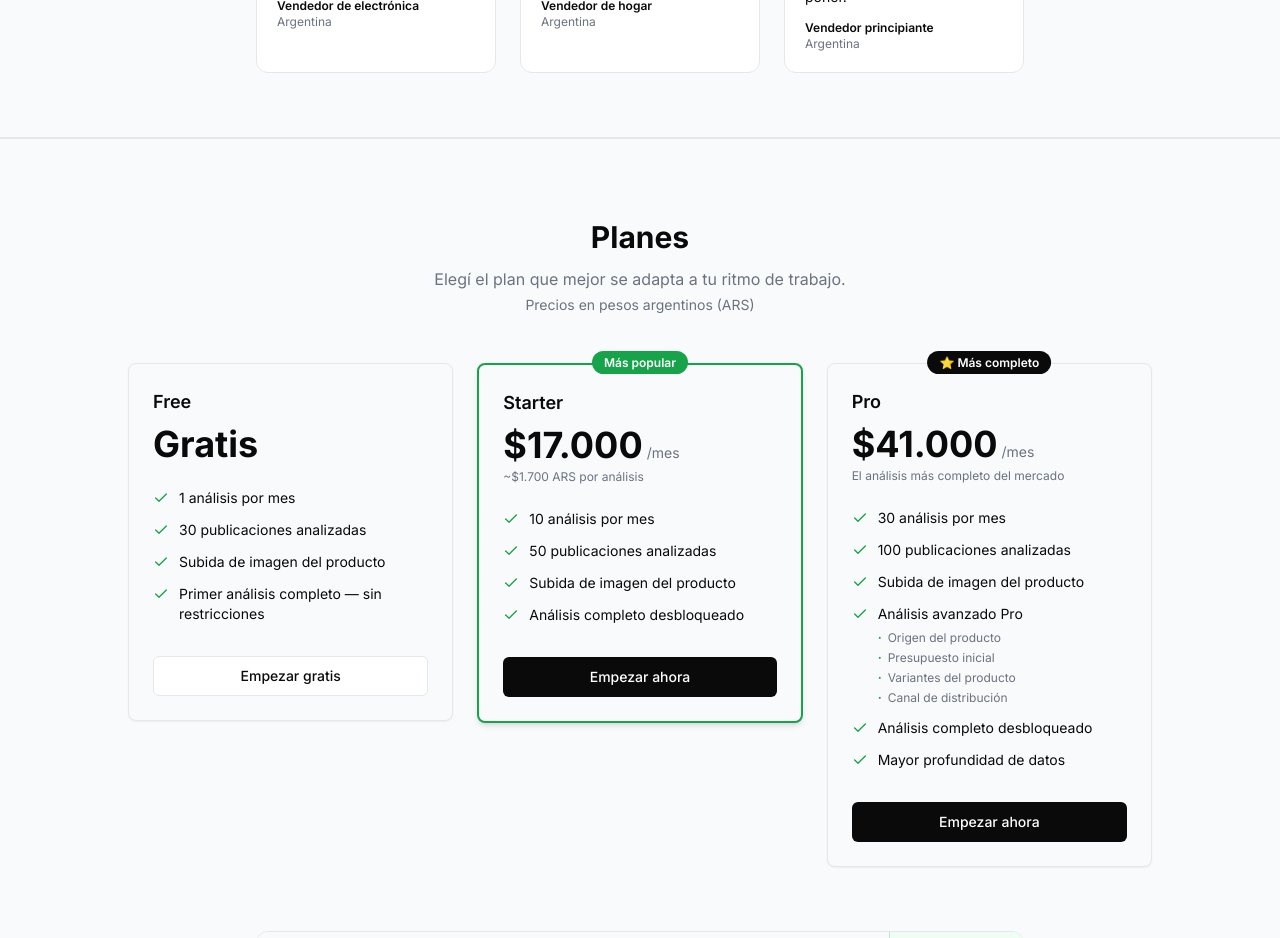
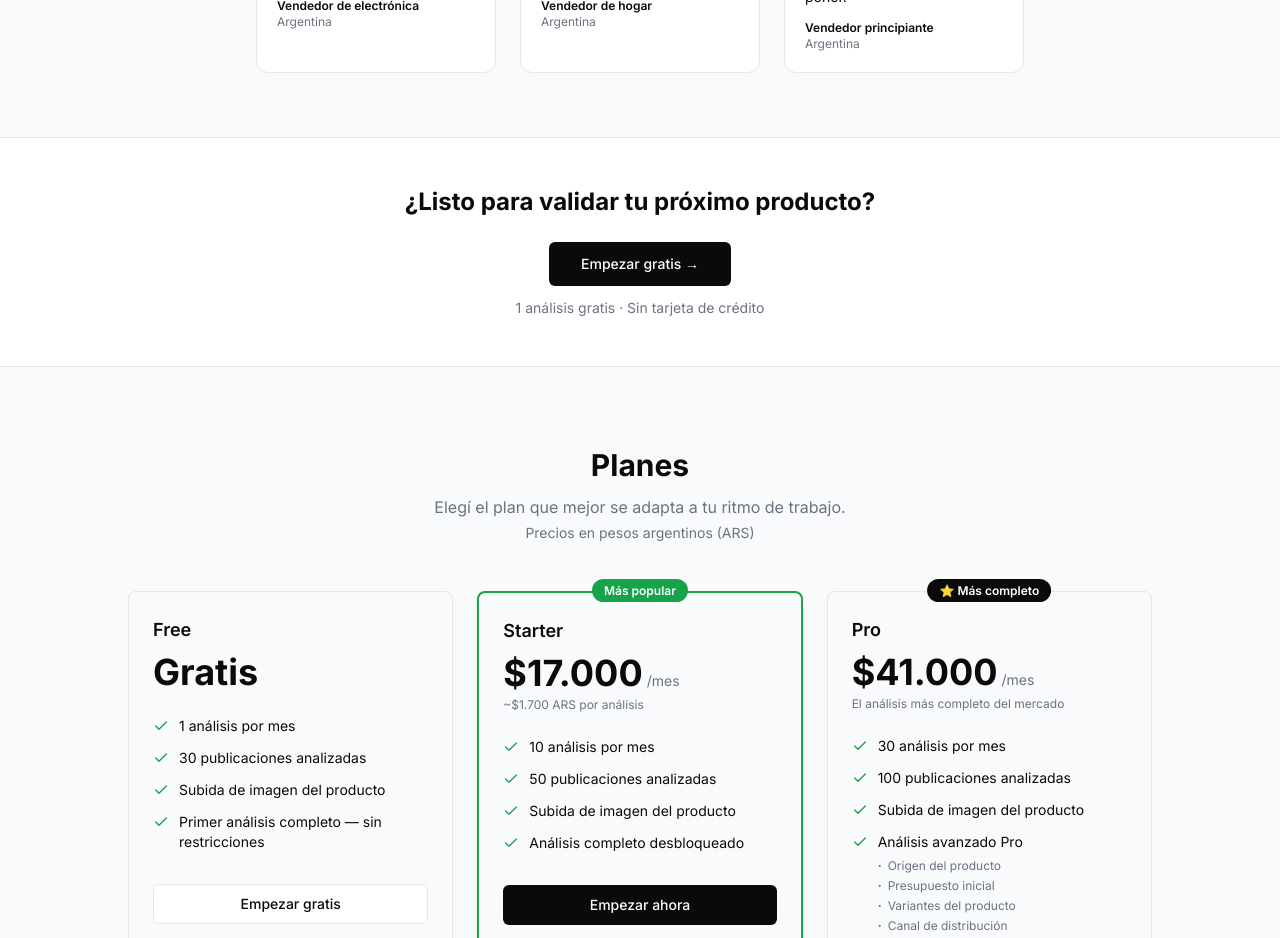
Before and after one commit to caudalproject/nichalo, a Next.js app: page / in a window 1280 px wide. Shown: the part 2580-3518 px from the top of the page. Built offline with nearby package versions, Linux system fonts and the light colour scheme; no server answers.

Commit message:
feat: agregar CTA después de sección de testimonios

```diff
--- a/app/page.tsx
+++ b/app/page.tsx
@@ -330,6 +330,25 @@ export default async function LandingPage() {
           </div>
         </section>
 
+        {/* CTA intermedio */}
+        <section className="py-12 text-center">
+          <div className="container">
+            <p className="text-2xl font-bold text-[#0A0A0A]">
+              ¿Listo para validar tu próximo producto?
+            </p>
+            <div className="mt-6">
+              <Link href={isLoggedIn ? "/analizar" : "/login"}>
+                <Button size="lg" className="rounded-md">
+                  Empezar gratis →
+                </Button>
+              </Link>
+            </div>
+            <p className="mt-3 text-sm text-[#6B7280]">
+              1 análisis gratis · Sin tarjeta de crédito
+            </p>
+          </div>
+        </section>
+
         {/* Pricing */}
         <section id="planes" className="bg-[#F9FAFB] py-20 border-y border-[#E5E7EB]">
           <div className="container">
```
